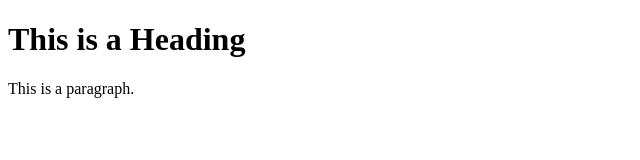
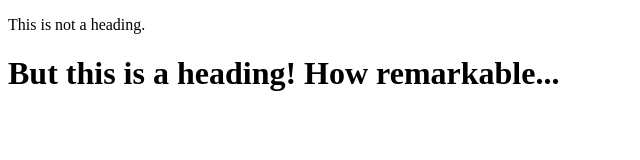
Before and after one commit to NathanTerry/prj_gitworkflow, a plain HTML site: page index.html in a window 1280 px wide. Shown: the whole page, without its empty margins (0-640 px from the left). Drawn offline with Linux system fonts and the light colour scheme.

Commit message:
Update code

```diff
--- a/index.html
+++ b/index.html
@@ -1,12 +1,12 @@
 <!DOCTYPE html>
 <html>
 <head>
-<title>Page Title</title>
+<title>Page Title - Develop Branch</title>
 </head>
 <body>
 
-<h1>This is a Heading</h1>
-<p>This is a paragraph.</p>
+<p>This is not a heading.</p>
+<h1>But this is a heading! How remarkable...</h1>
 
 </body>
 </html>
--- a/style.css
+++ b/style.css
@@ -0,0 +1,3 @@
+h1 {
+    color:bisque;
+}
```
